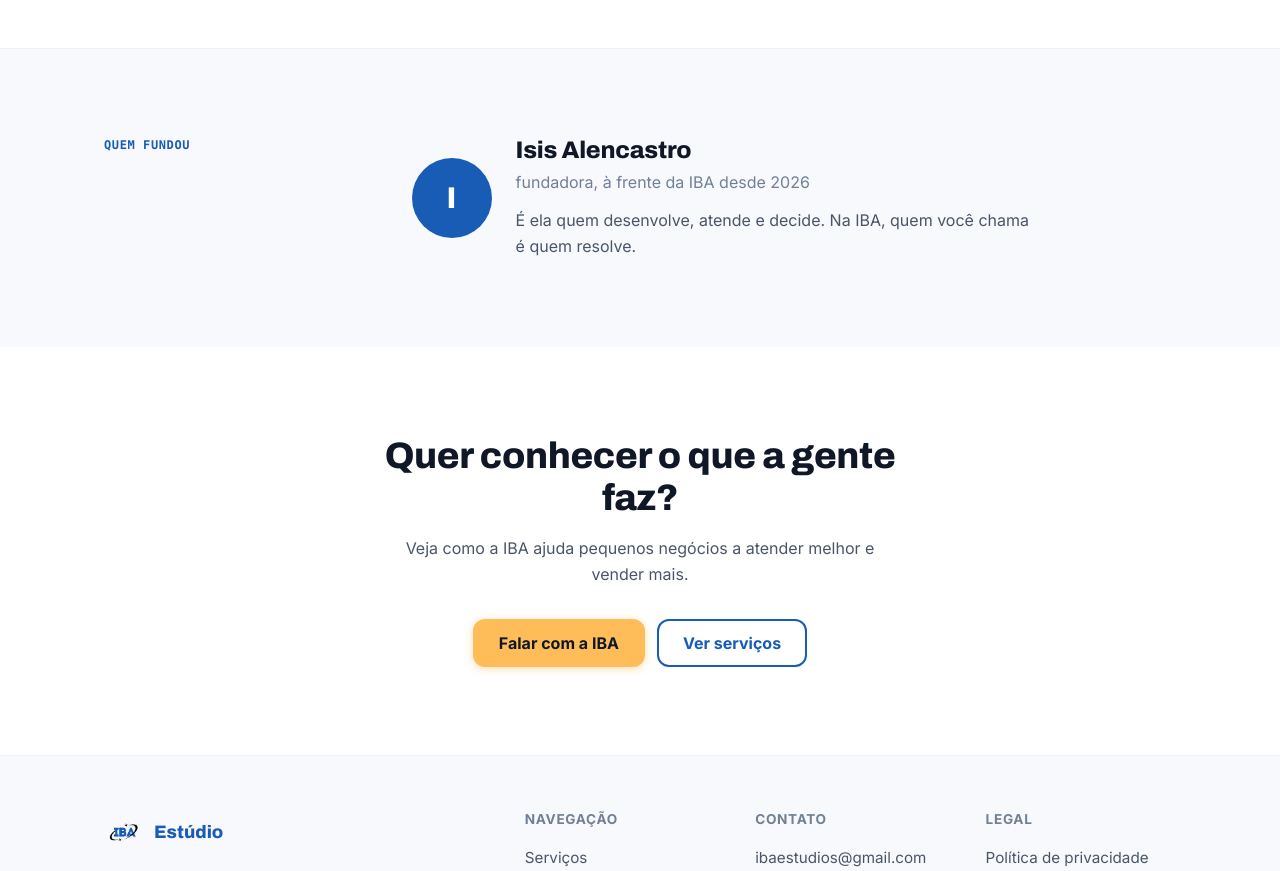
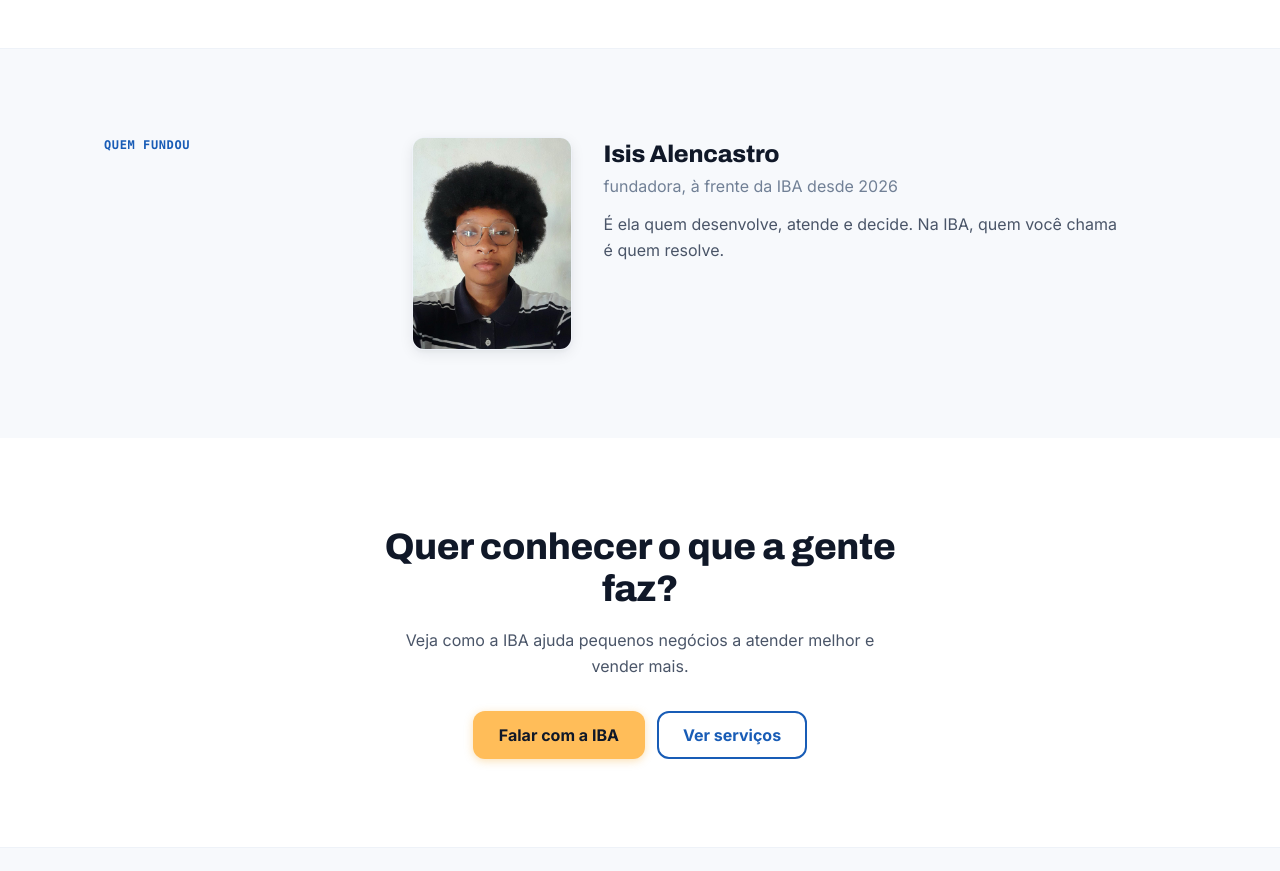
Before and after one commit to isisalencastro/ibaestudio-site, a React (Vite) app: page /sobre in a window 1280 px wide. Shown: the part 2580-3451 px from the top of the page. Built offline with nearby package versions, Linux system fonts and the light colour scheme.

Commit message:
feat: add founder photo to the Sobre page
Add the founder's portrait to the "Quem fundou" section, replacing
the monogram avatar. Image resized and optimized for the web.

```diff
--- a/src/pages/Sobre.jsx
+++ b/src/pages/Sobre.jsx
@@ -131,9 +131,15 @@ export default function Sobre() {
           <SectionLabel>Quem fundou</SectionLabel>
 
           <Reveal delay={0.1}>
-            <div className="flex flex-col sm:flex-row items-start sm:items-center gap-6">
-              <div className="w-20 h-20 rounded-full bg-blue text-white flex items-center justify-center font-display font-extrabold text-3xl shrink-0" aria-hidden="true">I</div>
-              <div>
+            <div className="flex flex-col sm:flex-row items-start gap-8">
+              <img
+                src="/img/foto-isis.png"
+                alt="Isis Alencastro, fundadora da IBA Estúdio"
+                width="160"
+                height="213"
+                className="w-40 h-[213px] rounded-xl object-cover border border-gray-200 shadow shrink-0"
+              />
+              <div className="pt-1">
                 <h2 id="fundadora-titulo" className="text-[1.5rem] mb-1">Isis Alencastro</h2>
                 <p className="text-gray-500">fundadora, à frente da IBA desde 2026</p>
                 <p className="text-gray-600 mt-3 max-w-[52ch]">É ela quem desenvolve, atende e decide. Na IBA, quem você chama é quem resolve.</p>
```
Also changed, not shown: public/img/foto-isis.png (added).
